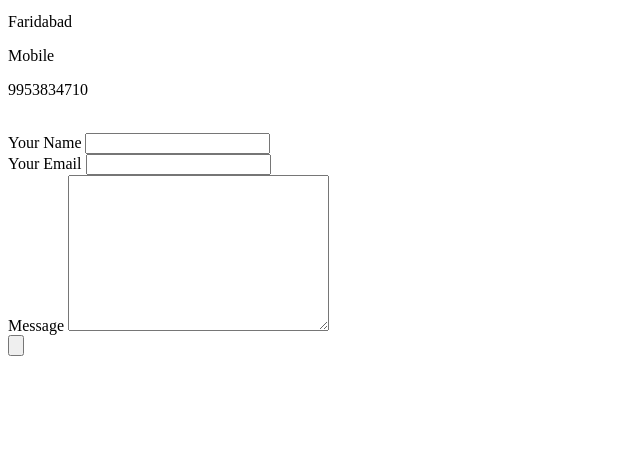
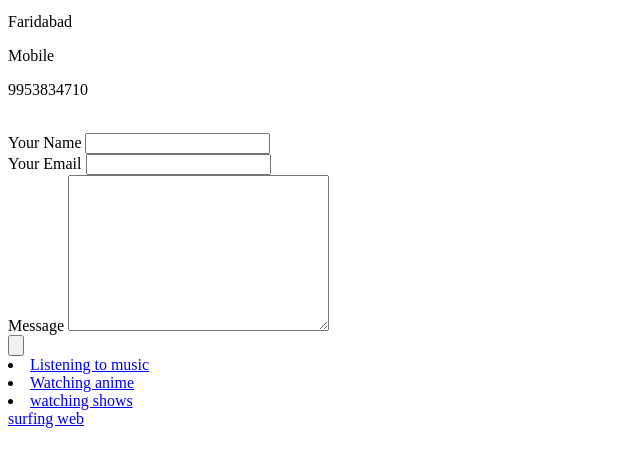
Before and after one commit to negiakhil2000/cv, a plain HTML site: page contact me.html in a window 1280 px wide. Shown: the part 101-568 px from the top of the page, without its empty margins (0-640 px from the left). Drawn offline with Linux system fonts and the light colour scheme.

Commit message:
Update contact me.html

```diff
--- a/contact me.html
+++ b/contact me.html
@@ -20,6 +20,11 @@
       <textarea name="Message" rows="10" cols="30"></textarea><br>
       <input type="submit" class="regular" value="">
     </form>
-
+    </temp>
+  <li><a href="https://www.spotify.com/in/">Listening to music</a></li>
+      <li><a href="https://animeheaven.ru/">Watching anime</a></li>
+      <li><a href="https://www.netflix.com/in/">watching shows</a></li
+      <li><a href="https://www.google.com/in/">surfing web</a></li>
+  </temp>
   </body>
 </html>
```
